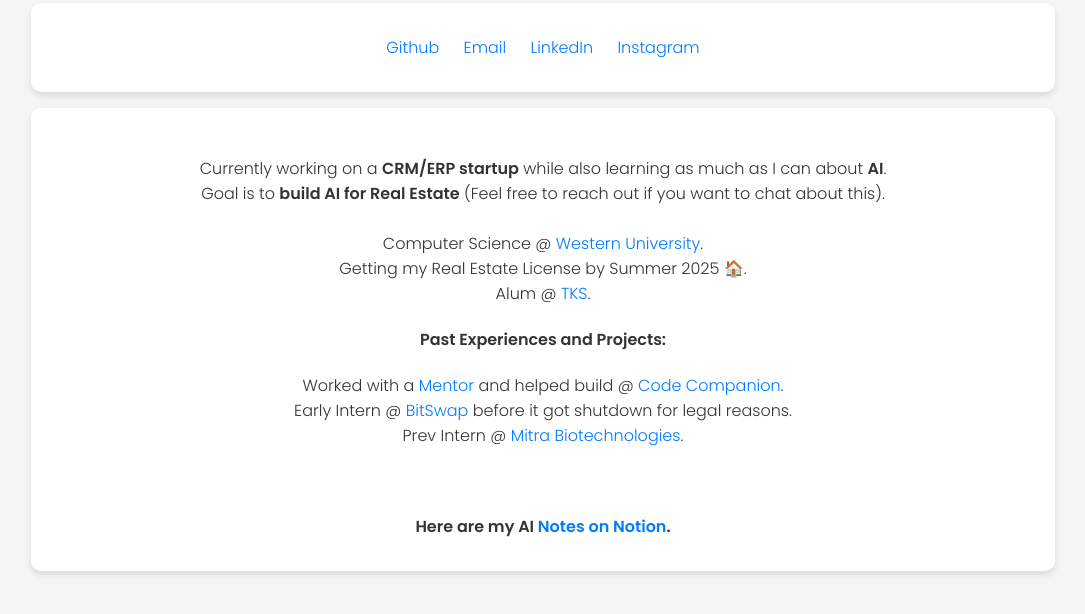
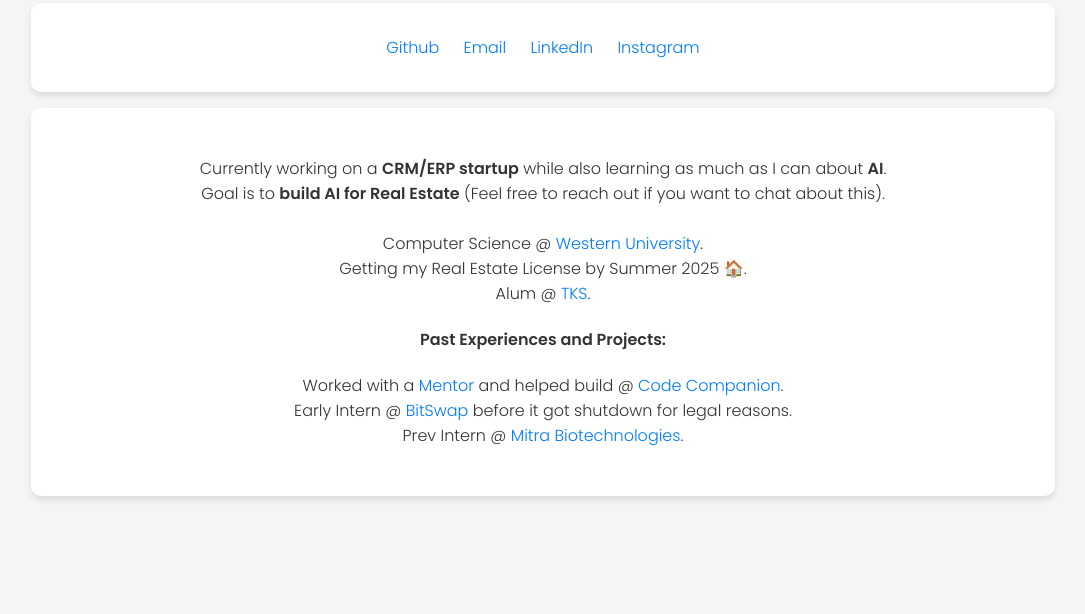
Before and after one commit to aryanbedi19/personalwebsite, a plain HTML site: page index.html in a window 1280 px wide. Shown: the part 108-722 px from the top of the page, without its empty margins (97-1182 px from the left). Drawn offline with Linux system fonts and the light colour scheme.

Commit message:
Update index.html

```diff
--- a/index.html
+++ b/index.html
@@ -101,9 +101,6 @@
         <br>
         Prev Intern @ <a href="https://mitrabiotechnologies.com/#/" target="_blank">Mitra Biotechnologies</a>.
       </p>
-      <br>
-      <br>
-      <strong>Here are my AI <a href="https://aryanbedi.notion.site/Aryan-Bedi-Notes-4b74344248bb4fbe84f4abb3819d3fed" target="_blank"><strong>Notes on Notion</strong></a>.</strong>
     </div>
 
   </div>
```
